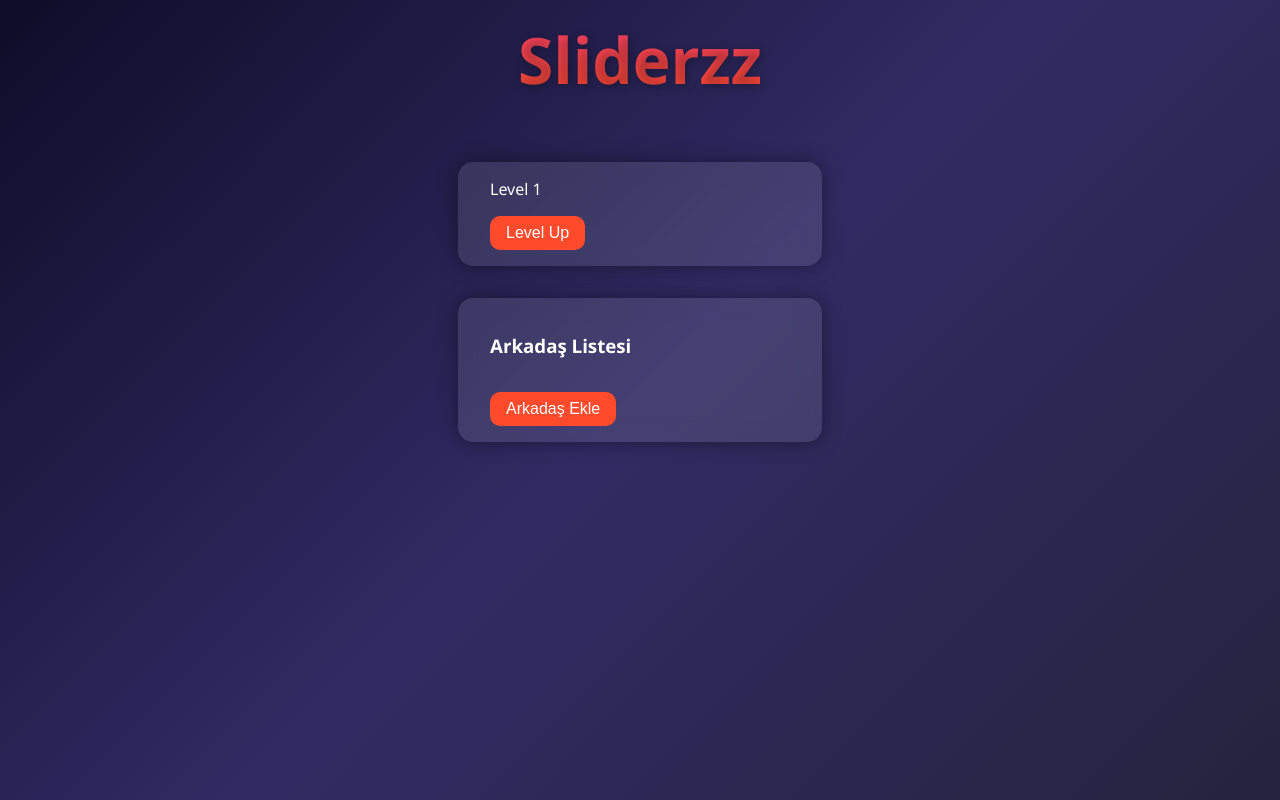
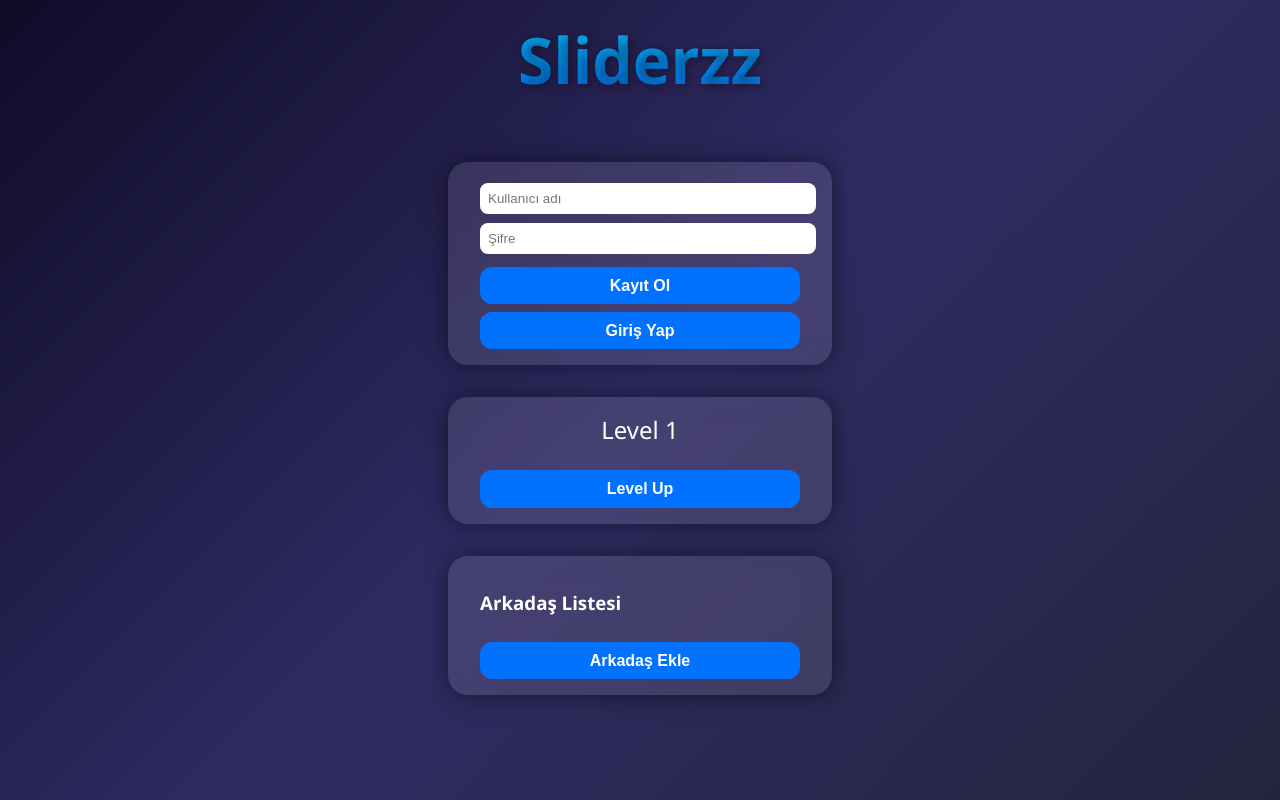
Before and after one commit to naflxdd/sliderzz, a plain HTML site: page index.html in a window 1280 px wide. Drawn offline with Linux system fonts and the light colour scheme; no server answers.

Commit message:
Update index.html

```diff
--- a/index.html
+++ b/index.html
@@ -8,7 +8,6 @@
   <script src="https://www.gstatic.com/firebasejs/9.6.10/firebase-auth-compat.js"></script>
   <script src="https://www.gstatic.com/firebasejs/9.6.10/firebase-database-compat.js"></script>
   <script>
-    // Firebase konfigürasyonu
     const firebaseConfig = {
       apiKey: "AIzaSyD3WBbc3-CihYHOMpNckqVVn4tLP2jPWq0",
       authDomain: "sliderzz-game.firebaseapp.com",
@@ -18,43 +17,85 @@
       messagingSenderId: "241003812199",
       appId: "1:241003812199:web:2f671e60c9a731dcad505e"
     };
+
     firebase.initializeApp(firebaseConfig);
-    const auth = firebase.auth();
     const db = firebase.database();
 
-    let user = null;
+    let currentUser = null;
     let level = 1;
 
-    auth.signInAnonymously().then((cred) => {
-      user = cred.user;
-      db.ref(`users/${user.uid}`).once("value").then(snapshot => {
-        if (!snapshot.exists()) {
-          db.ref(`users/${user.uid}`).set({ level: 1, friends: [] });
+    function register() {
+      const username = document.getElementById("username").value.trim();
+      const password = document.getElementById("password").value.trim();
+      if (!username || !password) return alert("Kullanıcı adı ve şifre gerekli.");
+
+      db.ref(`usersByUsername/${username}`).once("value").then(snapshot => {
+        if (snapshot.exists()) {
+          alert("Bu kullanıcı adı zaten alınmış.");
         } else {
-          level = snapshot.val().level;
+          const userId = Date.now().toString();
+          currentUser = { uid: userId, username };
+          db.ref(`users/${userId}`).set({ username, password, level: 1, friends: [] });
+          db.ref(`usersByUsername/${username}`).set(userId);
+          level = 1;
+          updateUI();
+          alert("Kayıt başarılı! Giriş yapabilirsiniz.");
         }
-        document.getElementById("levelDisplay").textContent = `Level ${level}`;
       });
-    });
+    }
+
+    function login() {
+      const username = document.getElementById("username").value.trim();
+      const password = document.getElementById("password").value.trim();
+      if (!username || !password) return alert("Kullanıcı adı ve şifre gerekli.");
+
+      db.ref(`usersByUsername/${username}`).once("value").then(snapshot => {
+        if (!snapshot.exists()) return alert("Kullanıcı bulunamadı.");
+        const uid = snapshot.val();
+        db.ref(`users/${uid}`).once("value").then(userSnap => {
+          const data = userSnap.val();
+          if (data.password === password) {
+            currentUser = { uid, username };
+            level = data.level || 1;
+            updateUI();
+            alert("Giriş başarılı!");
+          } else {
+            alert("Şifre yanlış.");
+          }
+        });
+      });
+    }
+
+    function updateUI() {
+      document.getElementById("levelDisplay").textContent = `Level ${level}`;
+      loadFriends();
+    }
 
     function increaseLevel() {
+      if (!currentUser) return alert("Önce giriş yapın.");
       level++;
-      db.ref(`users/${user.uid}`).update({ level });
+      db.ref(`users/${currentUser.uid}`).update({ level });
       document.getElementById("levelDisplay").textContent = `Level ${level}`;
     }
 
     function addFriend() {
-      const friendId = prompt("Arkadaşının UID'sini gir:");
-      if (friendId) {
-        db.ref(`users/${user.uid}/friends`).push(friendId);
-        loadFriends();
-      }
+      if (!currentUser) return alert("Önce giriş yapın.");
+      const friendUsername = prompt("Arkadaşının kullanıcı adını gir:");
+      db.ref(`usersByUsername/${friendUsername}`).once("value").then(snap => {
+        if (snap.exists()) {
+          db.ref(`users/${currentUser.uid}/friends`).push(friendUsername);
+          loadFriends();
+        } else {
+          alert("Bu kullanıcı bulunamadı.");
+        }
+      });
     }
 
     function loadFriends() {
+      if (!currentUser) return;
       const list = document.getElementById("friendList");
       list.innerHTML = "";
-      db.ref(`users/${user.uid}/friends`).once("value").then(snapshot => {
+      db.ref(`users/${currentUser.uid}/friends`).once("value").then(snapshot => {
         snapshot.forEach(child => {
           const li = document.createElement("li");
           li.textContent = child.val();
@@ -78,42 +119,70 @@
     h1 {
       font-size: 4rem;
       margin-top: 1rem;
-      background: -webkit-linear-gradient(#ff416c, #ff4b2b);
+      background: -webkit-linear-gradient(#00c6ff, #0072ff);
       -webkit-background-clip: text;
       -webkit-text-fill-color: transparent;
-      text-shadow: 2px 2px 10px rgba(0,0,0,0.3);
+      text-shadow: 2px 2px 10px rgba(0,0,0,0.4);
     }
     .panel {
       background: rgba(255,255,255,0.1);
       padding: 1rem 2rem;
-      border-radius: 15px;
-      backdrop-filter: blur(10px);
-      box-shadow: 0 0 20px rgba(0,0,0,0.4);
+      border-radius: 20px;
+      backdrop-filter: blur(12px);
+      box-shadow: 0 0 25px rgba(0,0,0,0.5);
       margin: 1rem;
-      width: 300px;
+      width: 320px;
+    }
+    #levelDisplay {
+      font-size: 1.5rem;
+      text-align: center;
+      margin-bottom: 1rem;
     }
     button {
-      margin-top: 1rem;
-      padding: 0.5rem 1rem;
+      margin-top: 0.5rem;
+      padding: 0.6rem 1.2rem;
       border: none;
-      border-radius: 10px;
-      background: #ff4b2b;
+      border-radius: 12px;
+      background: #0072ff;
       color: white;
       font-size: 1rem;
+      font-weight: bold;
       cursor: pointer;
       transition: all 0.3s;
+      width: 100%;
     }
     button:hover {
-      background: #ff416c;
+      background: #00c6ff;
     }
     ul {
       list-style: none;
       padding: 0;
+      margin-top: 0.5rem;
+    }
+    li {
+      margin-bottom: 0.5rem;
+      background: rgba(255,255,255,0.2);
+      padding: 0.4rem 0.8rem;
+      border-radius: 8px;
+    }
+    input {
+      margin: 0.3rem 0;
+      padding: 0.5rem;
+      width: 100%;
+      border-radius: 8px;
+      border: none;
+      outline: none;
     }
   </style>
 </head>
 <body>
   <h1>Sliderzz</h1>
+  <div class="panel">
+    <input type="text" id="username" placeholder="Kullanıcı adı" />
+    <input type="password" id="password" placeholder="Şifre" />
+    <button onclick="register()">Kayıt Ol</button>
+    <button onclick="login()">Giriş Yap</button>
+  </div>
   <div class="panel">
     <div id="levelDisplay">Level 1</div>
     <button onclick="increaseLevel()">Level Up</button>
```
